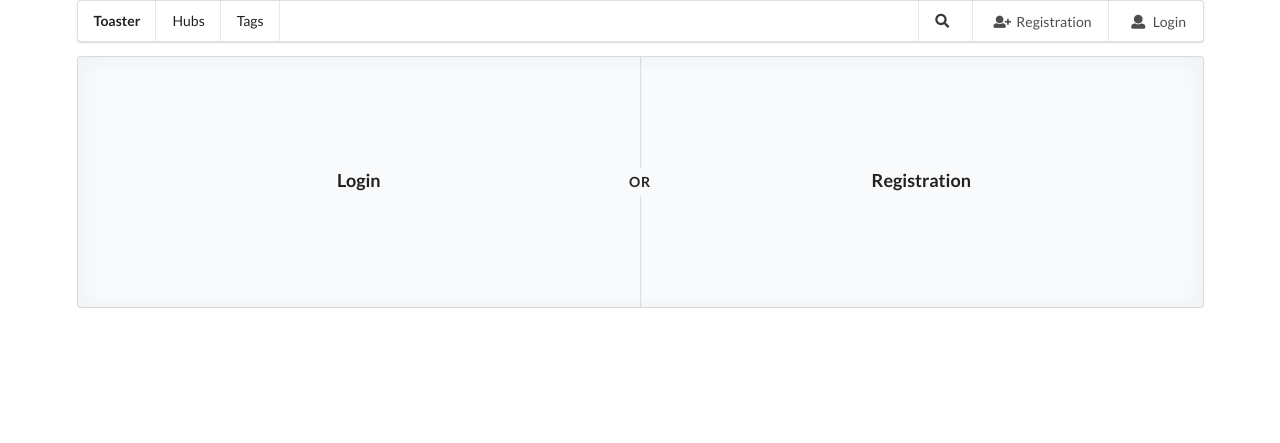
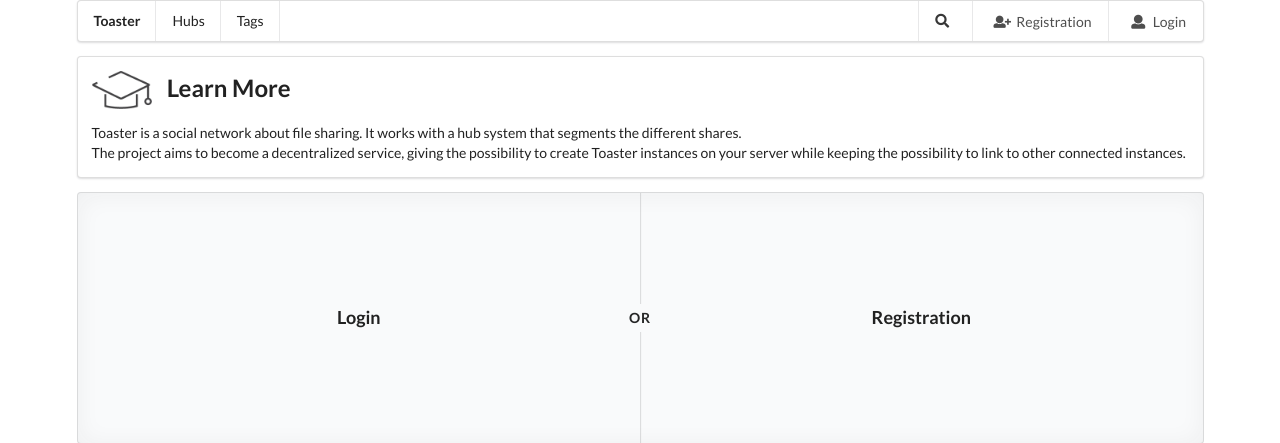
Before and after one commit to Mediashare/Toaster, a Symfony app: template templates/index.html.twig in a window 1280 px wide. Shown: the top 443 px of the page. Run offline with Twig, Linux system fonts and the light colour scheme; the template is opened without the code that fills it, so the values that code supplies are empty; some libraries are stand-ins or nearby versions.

Commit message:
Login & Registration error + Index information

```diff
--- a/src/Form/RegistrationFormType.php
+++ b/src/Form/RegistrationFormType.php
@@ -34,7 +34,8 @@ class RegistrationFormType extends AbstractType
             ])
             ->add('plainPassword', PasswordType::class, [
                 'attr' => [
-                    'placeholder' => 'Password'
+                    'placeholder' => 'Password',
+                    'minlength' => 6
                 ],
                 // instead of being set onto the object directly,
                 // this is read and encoded in the controller
--- a/templates/_register.html.twig
+++ b/templates/_register.html.twig
@@ -1,5 +1,8 @@
 {{ form_start(registrationForm, {'action': path('app_register')}) }}
     <div class="ui form">
+        {% if error %}
+            <div class="alert alert-danger">{{ error }}</div>
+        {% endif %}
         <div class="two fields">
             <div class="field ui input">
                 {{ form_widget(registrationForm.username) }}
--- a/templates/base.html.twig
+++ b/templates/base.html.twig
@@ -42,6 +42,14 @@
     <body id="body">
         <div class="ui container">
             {% include "_menu.html.twig" %}
+            {% for flashMessage in app.session.flashbag.get('error') %}
+                <div class="ui warning message">
+                    <div class="header">
+                        Form Error!
+                    </div>
+                    {{ flashMessage }}
+                </div>
+            {% endfor %}
             {% block content %}{% endblock %}
         </div>
 
--- a/templates/index.html.twig
+++ b/templates/index.html.twig
@@ -1,6 +1,19 @@
 {% extends 'base.html.twig' %}
 
 {% block content %}
+    <div class="ui segment">
+        <h2 class="ui header">
+            <img class="ui image" src="{{ asset('images/school.png') }}">
+            <div class="content">
+              Learn More
+            </div>
+          </h2>
+        <p>
+            Toaster is a social network about file sharing.
+            It works with a hub system that segments the different shares. <br>
+            The project aims to become a decentralized service, giving the possibility to create Toaster instances on your server while keeping the possibility to link to other connected instances.
+        </p>
+    </div>
     {% if not app.user %}
         <div class="ui placeholder segment">
             <div class="ui two column stackable center aligned grid">
```
Also changed, not shown: src/Controller/RegistrationController.php (+17 -4 lines), public/images/school.png (added).
